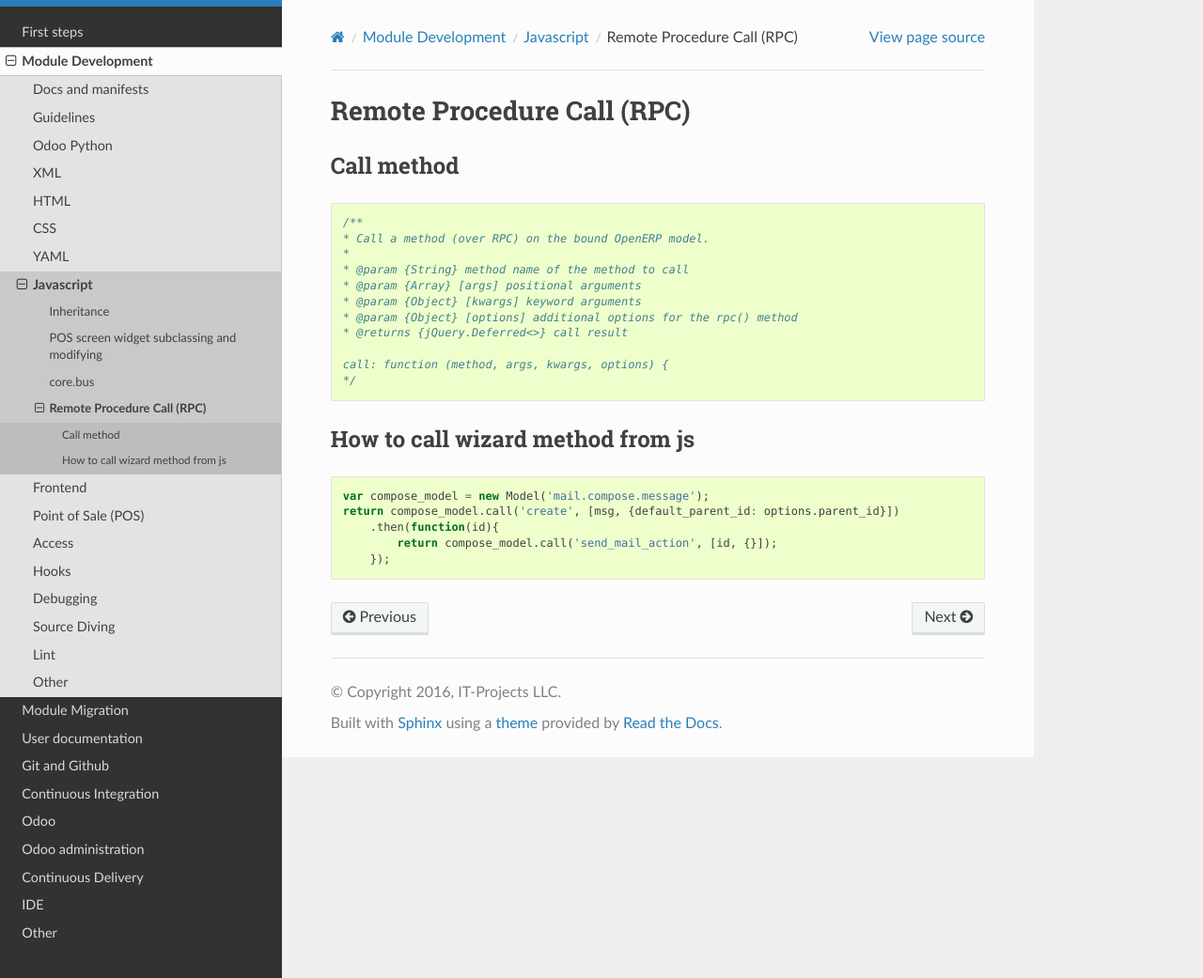
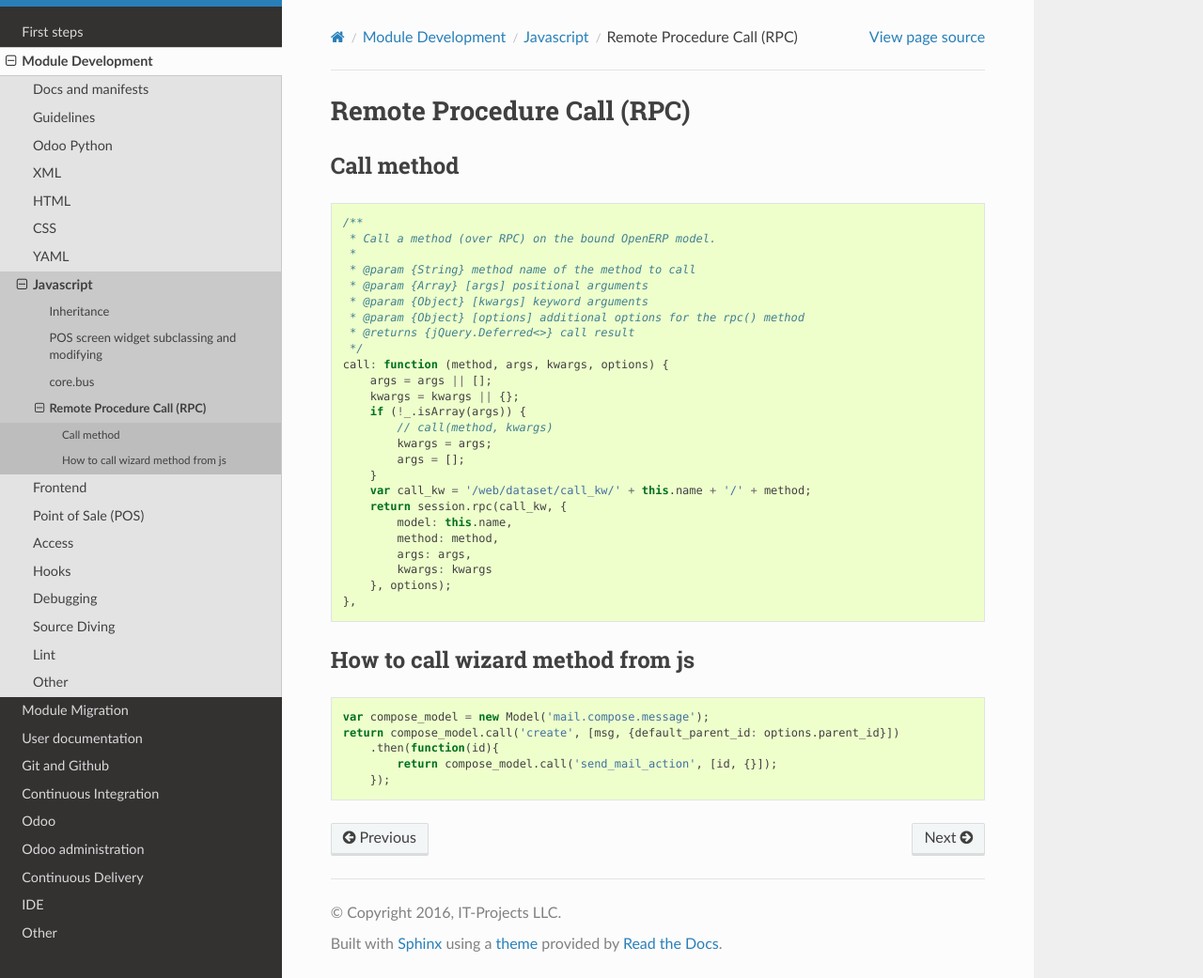
Before and after one commit to itpp-labs/odoo-development, a Sphinx documentation site: the page built from docs/dev/js/rpc.rst, in a window 1280 px wide and 1041 px high. Shown: the whole window at 94% size. Built offline with Sphinx 7.4.7 and the Read the Docs theme 2.0.0, drawn with Linux system fonts in a browser that asks for light colours; pages that are not in the unit, such as notebooks, are missing from menus.

Commit message:
rpc.rst: put whole code of a call method
It allows to see, that args argument can be skipped

```diff
--- a/docs/dev/js/rpc.rst
+++ b/docs/dev/js/rpc.rst
@@ -8,16 +8,30 @@ Call method
 .. code-block:: js
 
     /**
-    * Call a method (over RPC) on the bound OpenERP model.
-    *
-    * @param {String} method name of the method to call
-    * @param {Array} [args] positional arguments
-    * @param {Object} [kwargs] keyword arguments
-    * @param {Object} [options] additional options for the rpc() method
-    * @returns {jQuery.Deferred<>} call result
-
+     * Call a method (over RPC) on the bound OpenERP model.
+     *
+     * @param {String} method name of the method to call
+     * @param {Array} [args] positional arguments
+     * @param {Object} [kwargs] keyword arguments
+     * @param {Object} [options] additional options for the rpc() method
+     * @returns {jQuery.Deferred<>} call result
+     */
     call: function (method, args, kwargs, options) {
-    */
+        args = args || [];
+        kwargs = kwargs || {};
+        if (!_.isArray(args)) {
+            // call(method, kwargs)
+            kwargs = args;
+            args = [];
+        }
+        var call_kw = '/web/dataset/call_kw/' + this.name + '/' + method;
+        return session.rpc(call_kw, {
+            model: this.name,
+            method: method,
+            args: args,
+            kwargs: kwargs
+        }, options);
+    },
 
 How to call wizard method from js
 =================================
```
